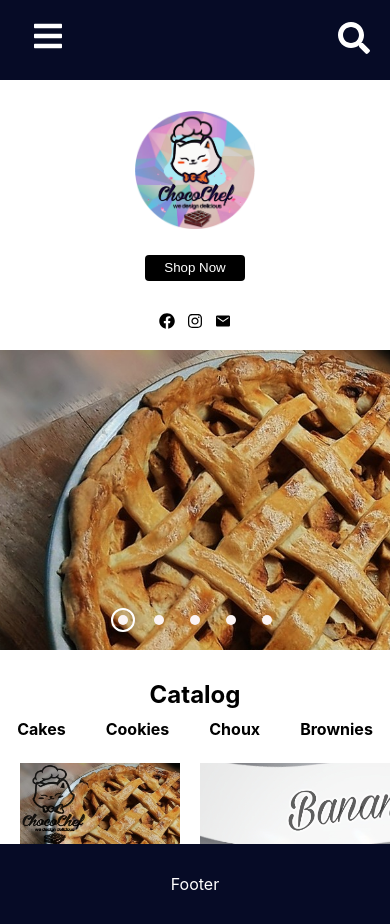
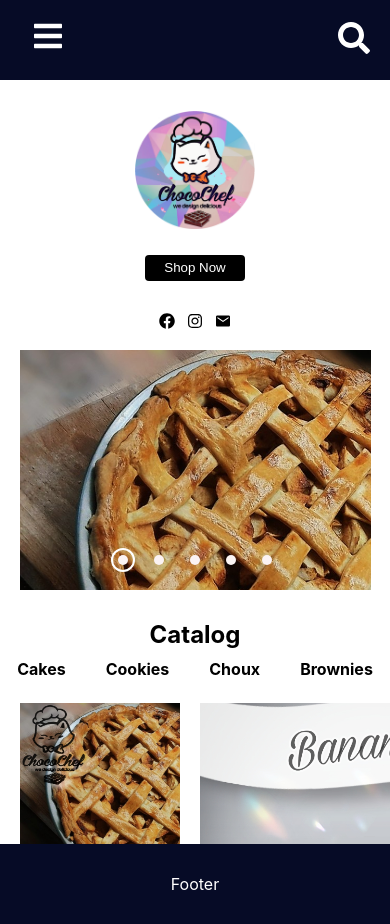
Before and after one commit to alincamara/choco-chef, a React app: page / in a window 390 px wide. Built offline with nearby package versions, Linux system fonts and the light colour scheme.

Commit message:
fix slideShow scaling

```diff
--- a/src/containers/screens/Home/SlideShow/index.css
+++ b/src/containers/screens/Home/SlideShow/index.css
@@ -62,16 +62,40 @@
 
 @media all and (max-width: 900px) {
   .slideShow {
-    min-width: 440px;
+    min-width: 320px;
     width: 90%;
-    height: 300px;
+    height: 360px;
     object-fit: cover;
     object-position: bottom;
   }
 }
 
 @media all and (max-width: 780px) {
+  .slideShow {
+    height: 330px;
+  }
+}
+
+@media all and (max-width: 660px) {
+  .slideShow {
+    height: 300px;
+  }
 }
 
 @media all and (max-width: 560px) {
+  .slideShow {
+    height: 270px;
+  }
 }
+
+@media all and (max-width: 460px) {
+  .slideShow {
+    height: 240px;
+  }
+}
+
+@media all and (max-width: 360px) {
+  .slideShow {
+    height: 210px;
+  }
+}
```
Also changed, not shown: src/styles/images/Snow.svg (added).
